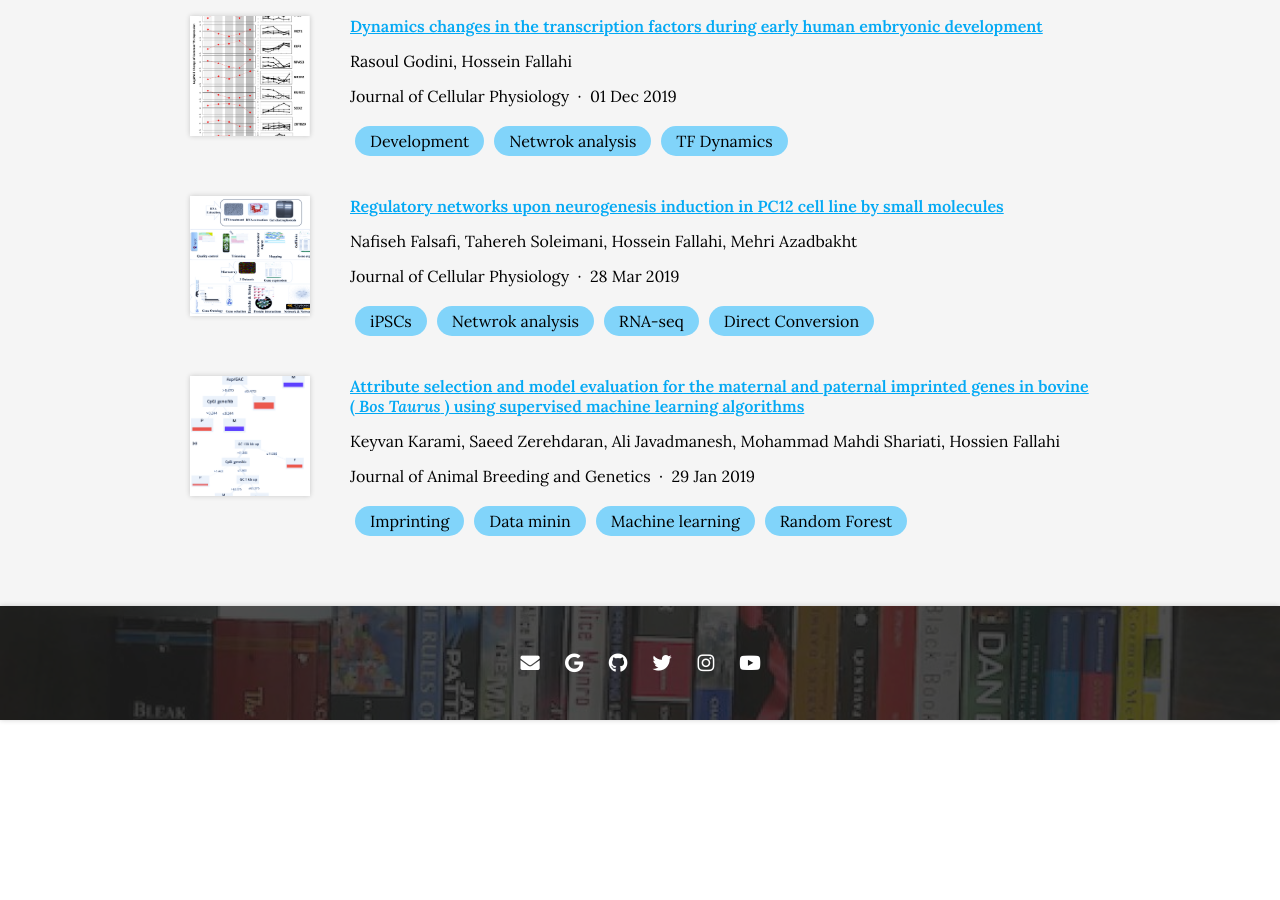
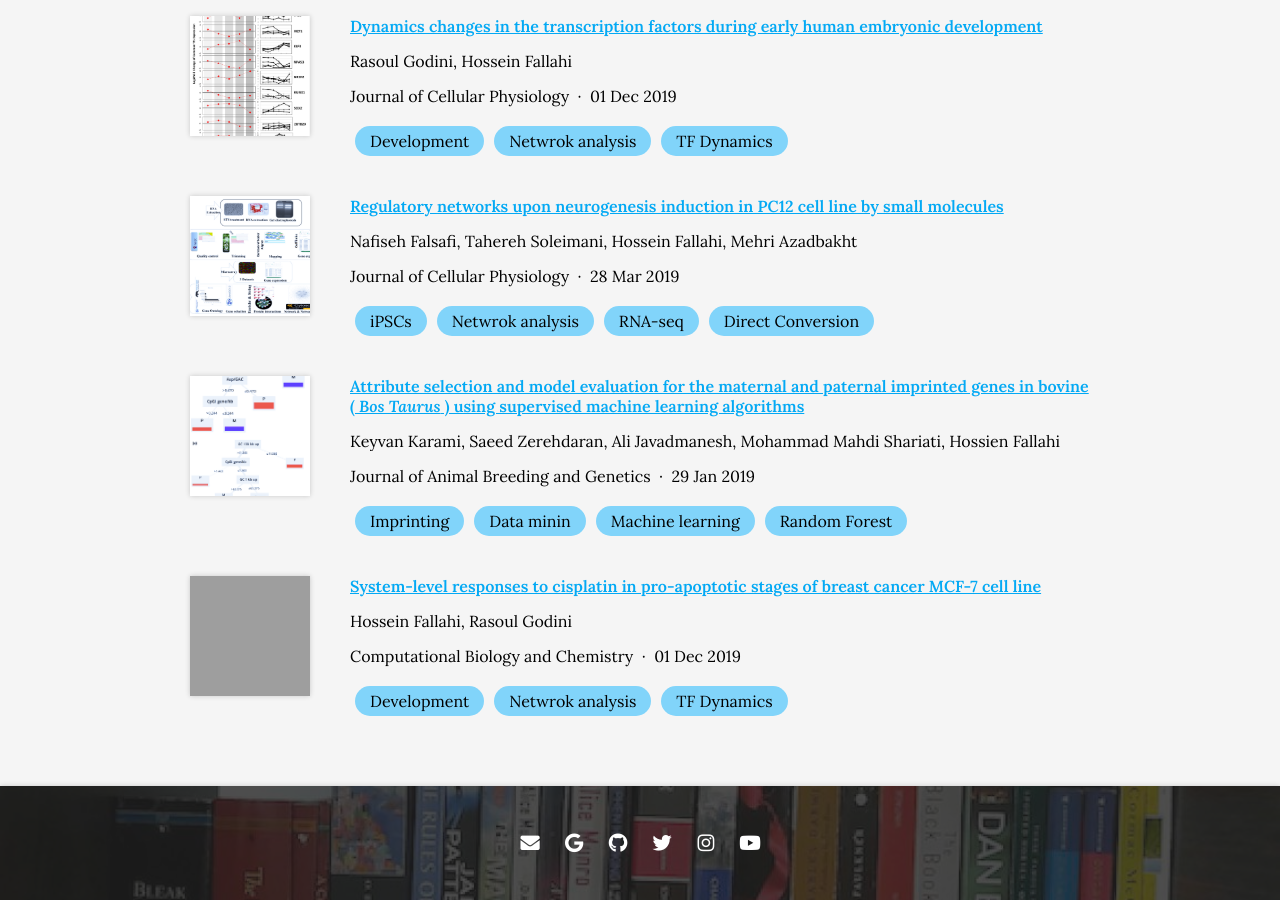
Before and after one commit to Hossein-Fallahi/Fallahi-Bioinformatics-Lab, a Jekyll site: the page built from research/index.md, in a window 1280 px wide and 900 px high, scrolled down 687 px. Built offline with Jekyll 4.4.1, drawn with Linux system fonts in a browser that asks for light colours; nearby versions of some CDN libraries; before the commit the page ends 1407 px from its top, so only the background shows below that; grey boxes are pictures that could not be loaded.

Commit message:
Generate citations

```diff
--- a/_data/citations.yaml
+++ b/_data/citations.yaml
@@ -50,3 +50,18 @@
     link: https://onlinelibrary.wiley.com/doi/abs/10.1111/jbg.12379
   tags:
   - Imprinting, Data minin, Machine learning, Random Forest
+- id: doi:10.1016/j.compbiolchem.2019.107155
+  title: System-level responses to cisplatin in pro-apoptotic stages of breast cancer
+    MCF-7 cell line
+  authors:
+  - Hossein Fallahi
+  - Rasoul Godini
+  publisher: Computational Biology and Chemistry
+  date: '2019-12-01'
+  link: https://doi.org/gkpk62
+  image: https://ars.els-cdn.com/content/image/1-s2.0-S147692711830639X-ga1.jpg
+  extra-links:
+  - type: website
+    link: https://www.sciencedirect.com/science/article/abs/pii/S147692711830639X
+  tags:
+  - Development, Netwrok analysis, TF Dynamics
```
